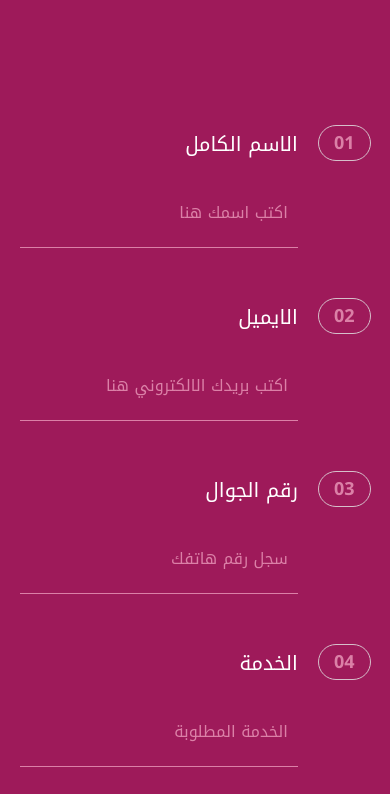
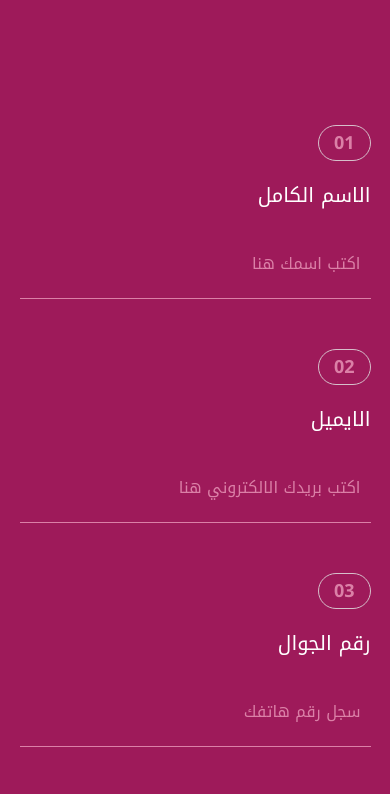
Before and after one commit to sfwnisme/planandresults.com, a plain HTML site: page index.html in a window 390 px wide. Shown: the part 9480-10274 px from the top of the page. Drawn offline with nearby package versions, Linux system fonts and the light colour scheme; a web font is replaced by a local one.

Commit message:
change the direction of the flex with .input-number to column

```diff
--- a/assets/style/style.css
+++ b/assets/style/style.css
@@ -2303,7 +2303,17 @@ section.contact-us .cont .box form .input-box {
   gap: 20px;
 }
 
-section.contact-us .cont .box form .input-box .input-number {}
+@media (max-width: 767px) {
+  section.contact-us .cont .box form .input-box {
+    gap: 15px;
+    flex-direction: column;
+  }
+}
+
+section.contact-us .cont .box form .input-box .input-number {
+  width: -moz-fit-content;
+  width: fit-content;
+}
 
 section.contact-us .cont .box form .input-box .input-number span {
   color: var(--main-color-light);
```
